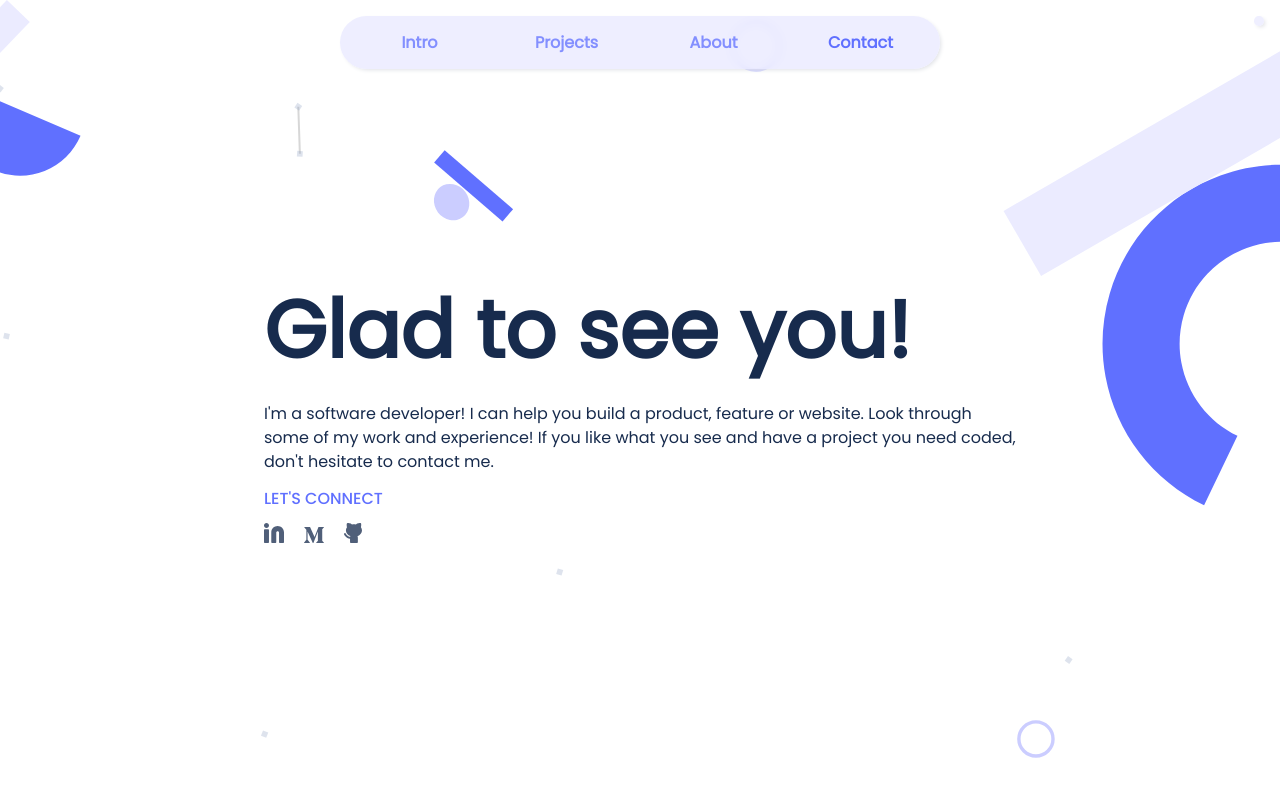
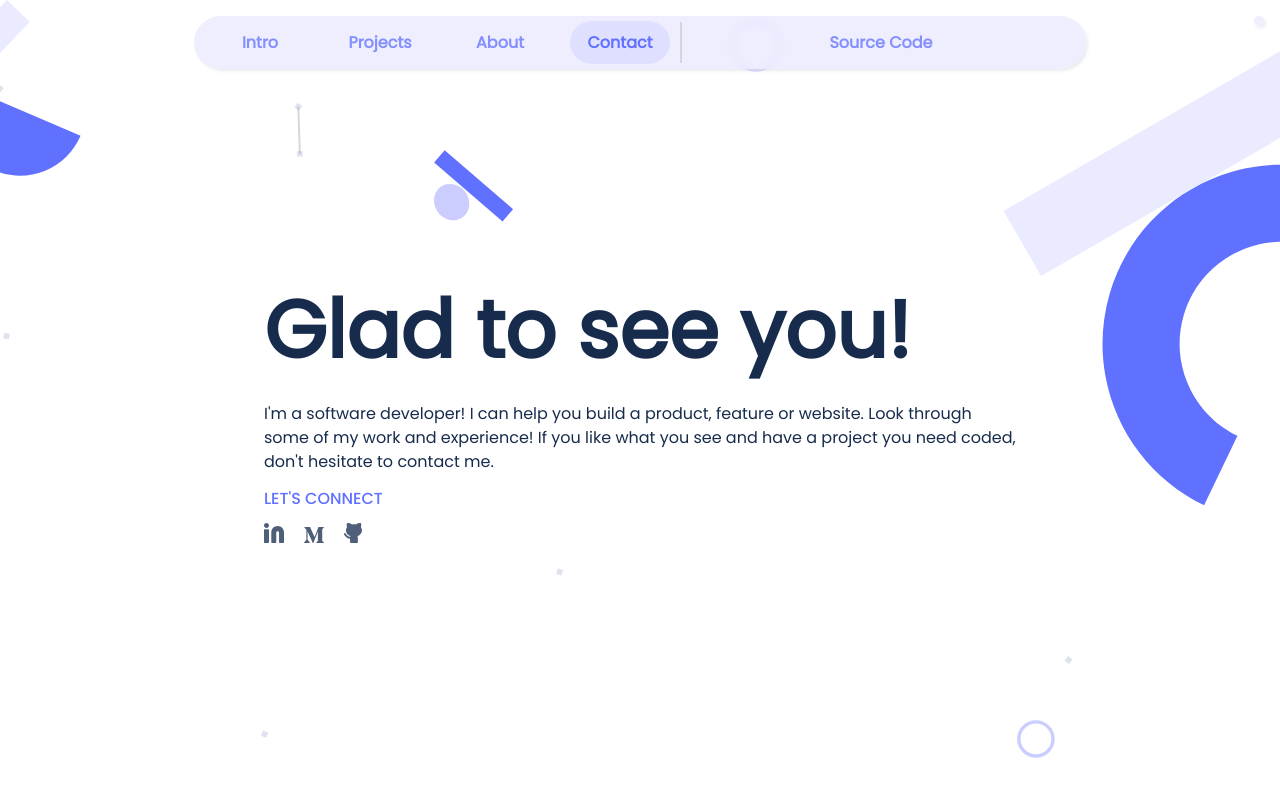
Before and after one commit to mohametalmeari/mohametalmeari.github.io, a React (Create React App) app: page / in a window 1280 px wide. Shown: the top 800 px of the page. Built offline with nearby package versions, Linux system fonts and the light colour scheme.

Commit message:
Add source code link to navbar

```diff
--- a/src/assets/App.css
+++ b/src/assets/App.css
@@ -66,7 +66,7 @@
   flex-direction: column;
   justify-content: center;
   align-items: center;
-  gap: 4rem;
+  gap: 2rem;
   font-size: 2rem;
   background-color: rgba(96, 112, 255, 0.8);
   backdrop-filter: blur(5px);
@@ -81,6 +81,9 @@
 
 .nav-item {
   transform: translateX(-100vw);
+  display: flex;
+  align-items: center;
+  justify-items: center;
 }
 
 .nav-item>a {
@@ -204,6 +207,14 @@
   100% {
     background-position: 100% 0;
   }
+}
+
+.link-container {
+  display: contents;
+}
+
+.last-link {
+  overflow: hidden;
 }
 
 @font-face {
@@ -570,6 +581,10 @@
   display: none;
 }
 
+.active-mask {
+  display: none;
+}
+
 @media screen and (min-width: 768px) {
   .menu-icon {
     display: none;
@@ -584,12 +599,10 @@
     bottom: auto;
     flex-direction: row;
     background-color: #ebebffd2;
-    padding: 6px;
     border-radius: 2rem;
     font-size: 1rem;
     gap: 0;
     box-shadow: 2px 2px 4px -1px #dfe1e6;
-    width: 600px;
   }
 
   .nav-item {
@@ -613,10 +626,9 @@
   }
 
   .active-mask {
+    display: inline-block;
     position: absolute;
-    margin: 0 8px;
     top: 10%;
-    width: 20%;
     height: 80%;
     background-color: rgba(97, 113, 255, 0.1);
     border-radius: 999rem;
@@ -698,6 +710,18 @@
 
   .skill-card {
     flex: 1;
+  }
+
+  .last-link {
+    border-left: solid 2px #cfd8dc;
+    border-radius: 0 99px 99px 0;
+    width: 100%;
+  }
+
+  .link-container {
+    display: flex;
+    justify-content: center;
+    align-items: center;
   }
 
   /* old style */
--- a/src/components/Navbar.js
+++ b/src/components/Navbar.js
@@ -6,6 +6,10 @@
   { path: 'works', text: 'Projects' },
   { path: 'about', text: 'About' },
   { path: 'contact', text: 'Contact' },
+  {
+    path: 'https://github.com/mohametalmeari/mohametalmeari.github.io',
+    text: 'Source Code',
+  },
 ];
 
 const Navbar = () => {
@@ -14,6 +18,13 @@
   const [activeLinkIndex, setActiveLinkIndex] = useState(0);
   const [navbarScrollAnimation, setNavbarScrollAnimation] = useState(true);
   const { activeSection } = useSelector((state) => state.navbar);
+
+  // Navbar active link animation variables
+  const linkWidth = 120;
+  const lastLinkWidth = 400;
+  const maskWidth = 100;
+  const navPadding = 6;
+  const maskLeft = navPadding + (linkWidth - maskWidth) / 2 + linkWidth * activeLinkIndex;
 
   useEffect(() => {
     if (navbarScrollAnimation) {
@@ -80,12 +91,25 @@
         </div>
       </button>
 
-      <ul className={`nav-links${navbarOpen ? ' open' : ''}`}>
+      <ul
+        className={`nav-links${navbarOpen ? ' open' : ''}`}
+        style={{ padding: `${navPadding}px` }}
+      >
         <span
           className="active-mask"
-          style={{ left: `${2 + 24.5 * activeLinkIndex}%` }}
+          style={{
+            left: `${maskLeft}px`,
+            width: `${maskWidth}px`,
+          }}
         />
-        {links.map((link, index) => (
+        {links.slice(0, links.length - 1).map((link, index) => (
+          <div
+            key={link.text}
+            className="link-container"
+            style={{
+              width: `${linkWidth}px`,
+            }}
+          >
             <li
               className={`nav-item${navbarOpen ? ' open' : ''}${
                 activeLink === link.path ? ' active' : ''
@@ -95,7 +119,6 @@
                   (links.length - index) * 0.2 + 0.2
                 }s ease-in-out`,
               }}
-            key={link.text}
             >
               <a
                 href={`#${link.path}`}
@@ -109,7 +132,32 @@
                 {link.text}
               </a>
             </li>
+          </div>
         ))}
+        <div
+          className="link-container"
+          style={{
+            width: `${lastLinkWidth}px`,
+          }}
+        >
+          <li
+            className={`nav-item${navbarOpen ? ' open' : ''} last-link`}
+            style={{
+              transition: `all ${0.4}s ease-in-out`,
+            }}
+          >
+            <a
+              href={links[links.length - 1].path}
+              target="_blank"
+              rel="noreferrer"
+              onClick={() => {
+                toggleMenu();
+              }}
+            >
+              {links[links.length - 1].text}
+            </a>
+          </li>
+        </div>
       </ul>
     </nav>
   );
```
Lines whose indentation alone changed are shown as unchanged.
